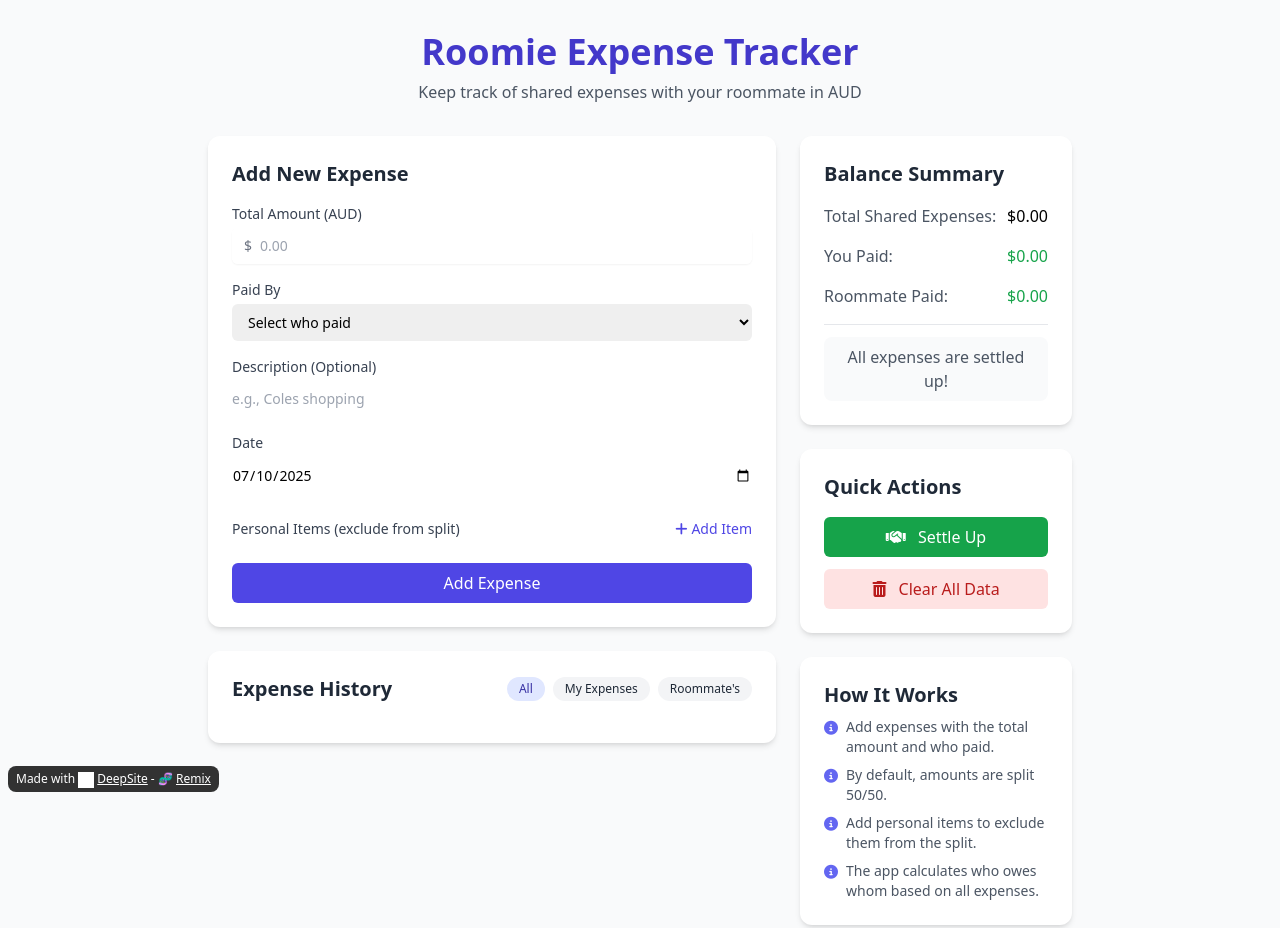
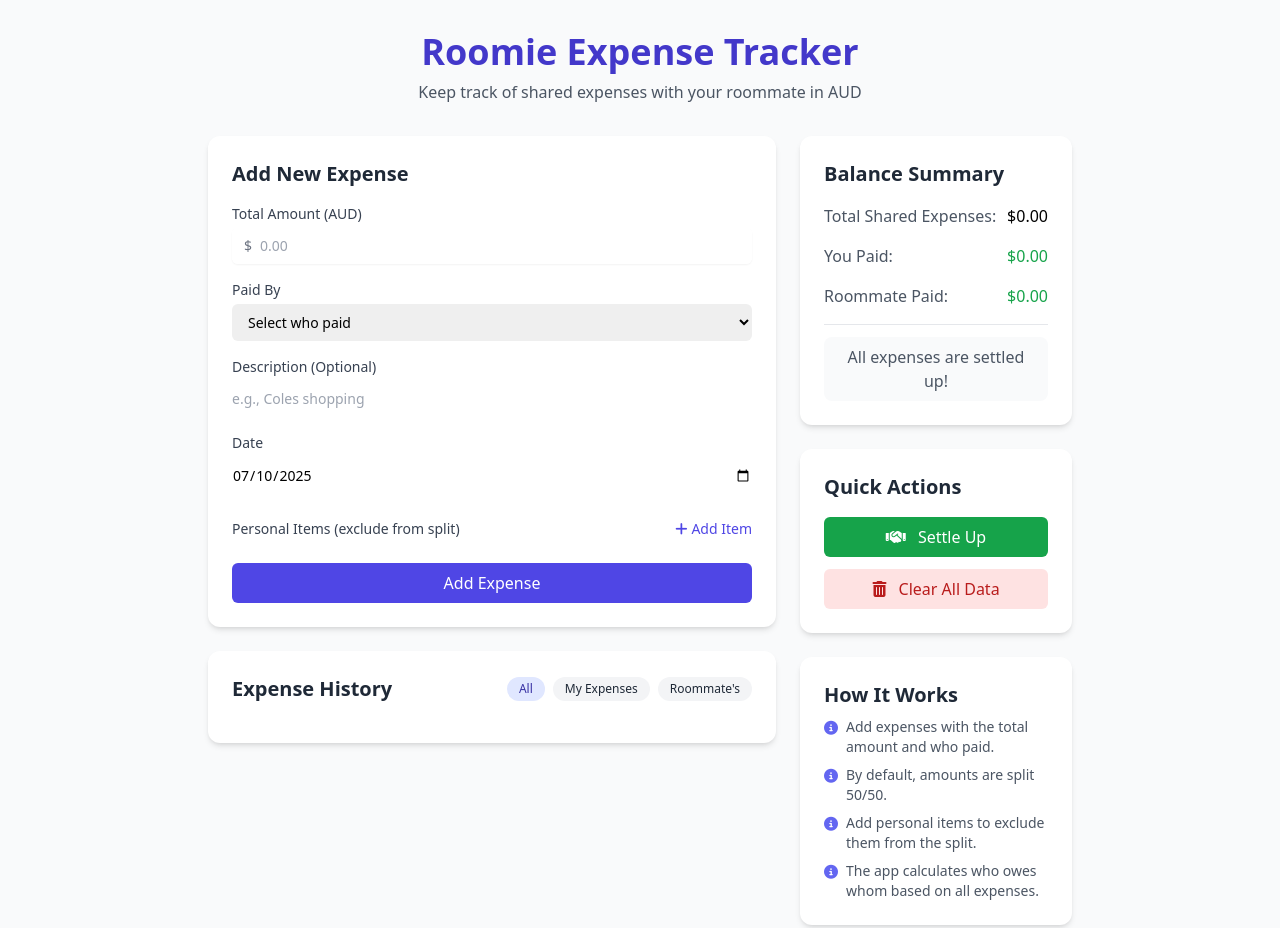
Before and after one commit to galvanx/australia_Tracker_Roomie, a plain HTML site: page index.html in a window 1280 px wide. Drawn offline with nearby package versions, Linux system fonts and the light colour scheme; grey boxes are pictures that could not be loaded.

Commit message:
quitar agua

```diff
--- a/index.html
+++ b/index.html
@@ -626,5 +626,5 @@
             updateBalanceSummary();
         });
     </script>
-<p style="border-radius: 8px; text-align: center; font-size: 12px; color: #fff; margin-top: 16px;position: fixed; left: 8px; bottom: 8px; z-index: 10; background: rgba(0, 0, 0, 0.8); padding: 4px 8px;">Made with <img src="https://enzostvs-deepsite.hf.space/logo.svg" alt="DeepSite Logo" style="width: 16px; height: 16px; vertical-align: middle;display:inline-block;margin-right:3px;filter:brightness(0) invert(1);"><a href="https://enzostvs-deepsite.hf.space" style="color: #fff;text-decoration: underline;" target="_blank" >DeepSite</a> - 🧬 <a href="https://enzostvs-deepsite.hf.space?remix=jgalvanx/administradorfinanzas" style="color: #fff;text-decoration: underline;" target="_blank" >Remix</a></p></body>
+</body>
 </html>
```
